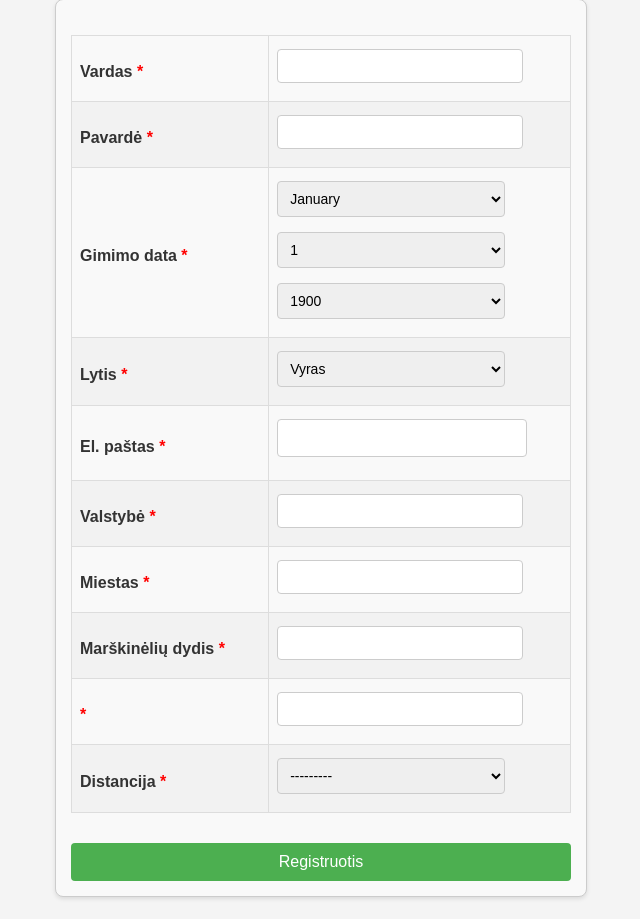
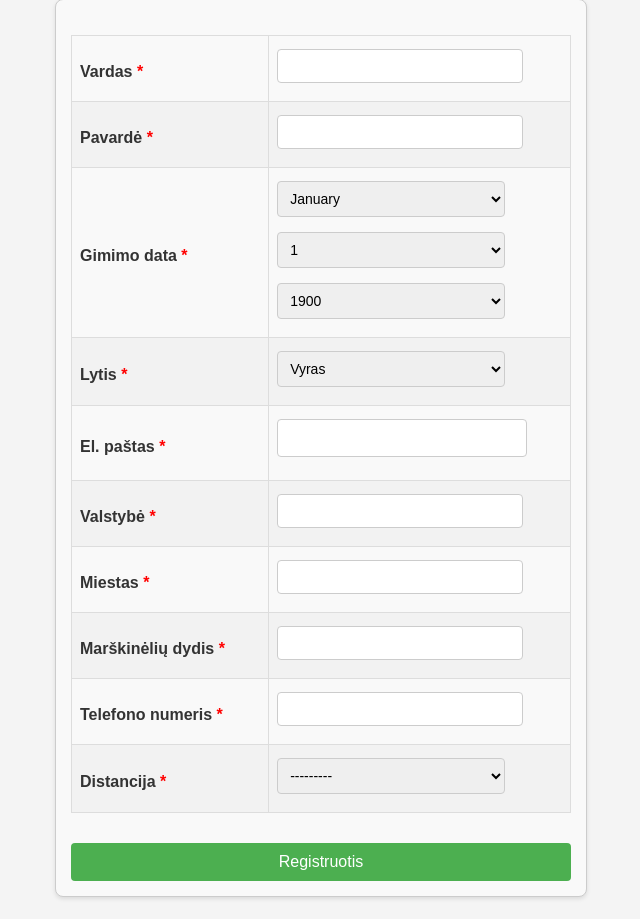
Before and after one commit to TidasKazlavickas/SportsEventsApp, a Django app: template SportsEventApp/api/templates/frontend/add_participant.html in a window 1280 px wide. Shown: the part 108-1027 px from the top of the page, without its empty margins (319-959 px from the left). Run offline with Django 5.2, Linux system fonts and the light colour scheme; the template is opened without the code that fills it: values that come from a table or form of the project are taken from there, others are empty; tables that the repository leaves empty hold one stand-in row (values such as "Sample post").

Commit message:
Small fix

```diff
--- a/SportsEventApp/api/templates/frontend/add_participant.html
+++ b/SportsEventApp/api/templates/frontend/add_participant.html
@@ -36,6 +36,8 @@
                                     Miestas
                                 {% elif field.name == 'shirt_size' %}
                                     Marškinėlių dydis
+                                {% elif field.name == 'phone_number' %}
+                                    Telefono numeris
                                 {% elif field.name == 'gender' %}
                                     Lytis
                                 {% elif field.name == 'distance' %}
```
